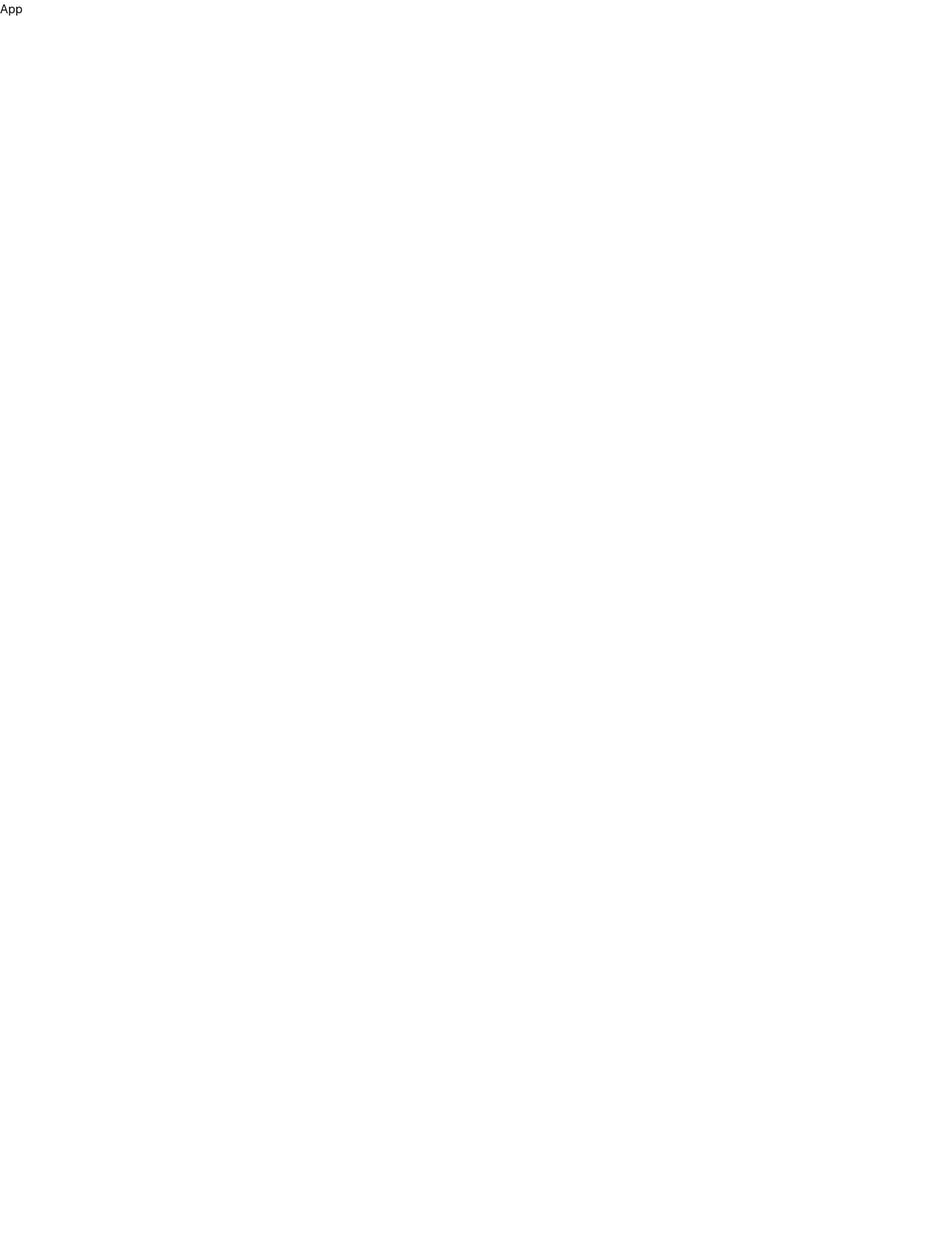
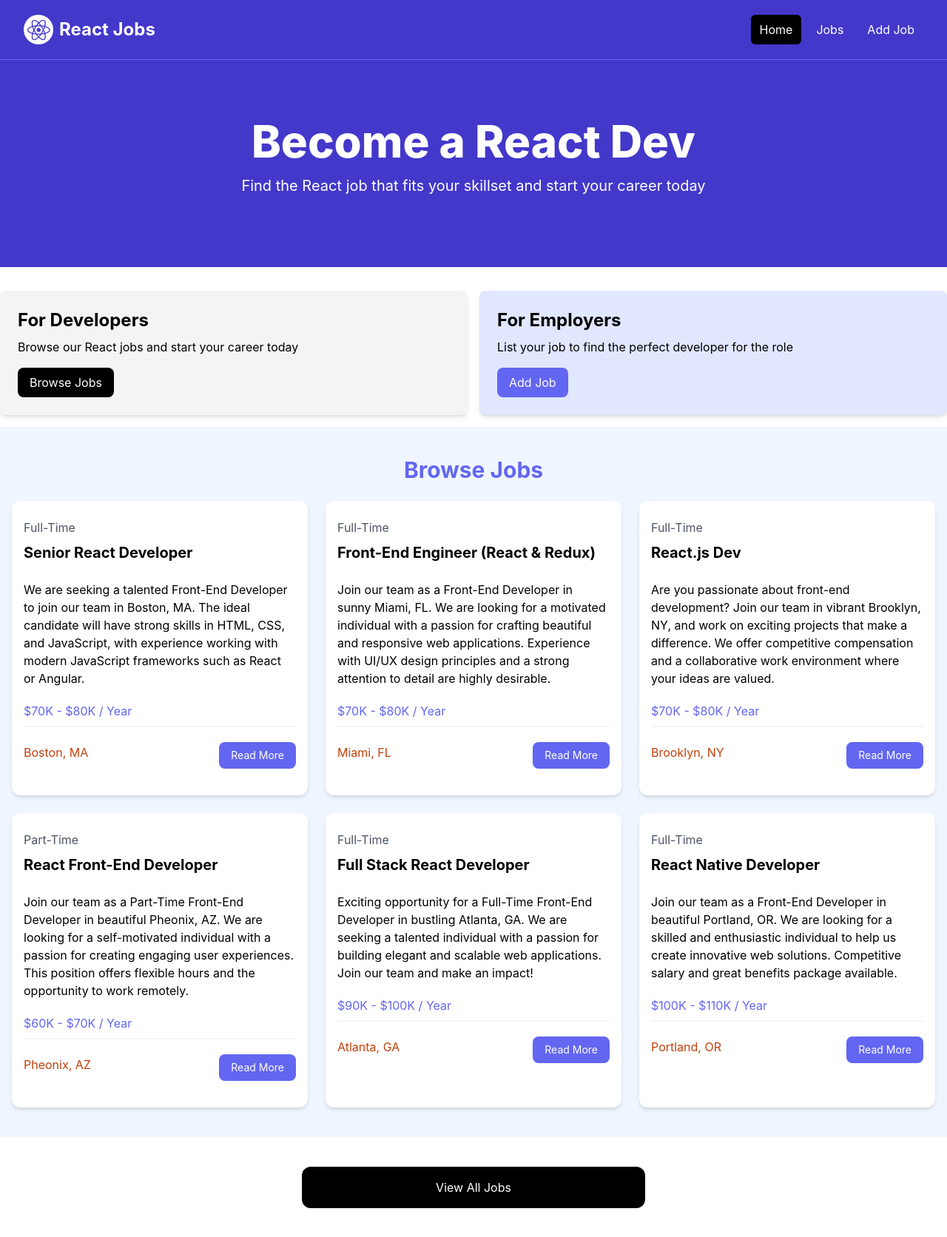
Before and after one commit to azuruo/react-jobs-project, a React (Vite) app: page / in a window 1280 px wide. Shown: the whole page at 74% size. Before the commit the page ends 800 px from the top, so only its background shows below. Built offline with nearby package versions, Linux system fonts and the light colour scheme.

Commit message:
Update App component to include NavBar, Hero, HomeCards, and JobListings

```diff
--- a/src/App.jsx
+++ b/src/App.jsx
@@ -1,7 +1,26 @@
+import NavBar from "./components/NavBar";
+import Hero from "./components/Hero";
+import HomeCards from "./components/HomeCards";
+import JobListings from "./components/JobListings";
+
 const App = () => {
   return (
-    <div>App</div>
-  )
-}
+    <>
+      <NavBar />
+      <Hero />
+      <HomeCards />
+      <JobListings />
 
-export default App
+      <section className="m-auto max-w-lg my-10 px-6">
+        <a
+          href="jobs.html"
+          className="block bg-black text-white text-center py-4 px-6 rounded-xl hover:bg-gray-700"
+        >
+          View All Jobs
+        </a>
+      </section>
+    </>
+  );
+};
+
+export default App;
```
